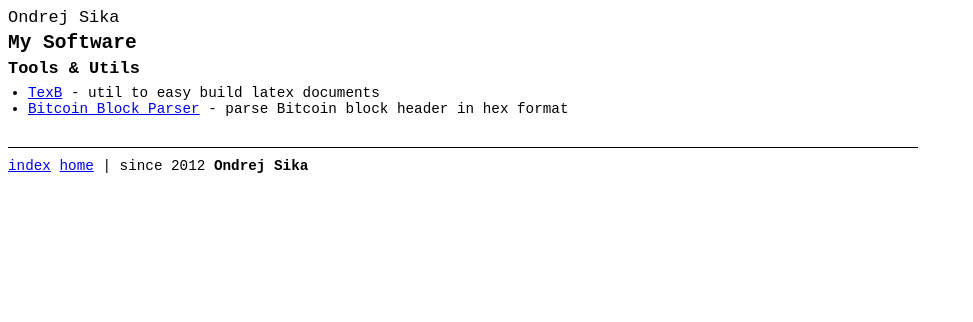
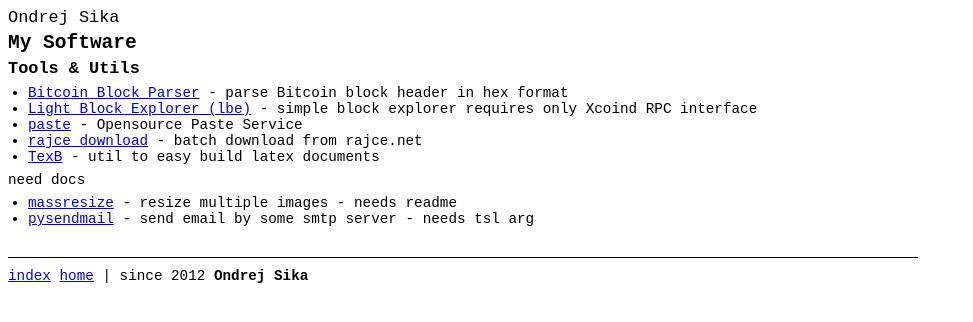
Before and after one commit to ondrejsika/ondrejsika.com, a Jekyll site: the page built from software/index.md, in a window 1280 px wide. Shown: the top 322 px of the page, without its empty margins (0-973 px from the left). Built offline with Jekyll 4.4.1, drawn with Linux system fonts in a browser that asks for light colours; Markdown is read by kramdown in place of the engine named in the settings; comment, search, counter and statistics services are not loaded.

Commit message:
update software part

```diff
--- a/software/index.md
+++ b/software/index.md
@@ -7,5 +7,13 @@
 
 ### Tools & Utils
 
+* [Bitcoin Block Parser](https://ondrejsika.com/js-utils/bitcoin-block-parser.html) - parse Bitcoin block header in hex format
+* [Light Block Explorer (lbe)](https://github.com/ondrejsika/lbe) - simple block explorer requires only Xcoind RPC interface
+* [paste](https://github.com/ondrejsika/paste) - Opensource Paste Service
+* [rajce_download](https://github.com/ondrejsika/rajce_download) - batch download from rajce.net
 * [TexB](https://github.com/ondrejsika/texb) - util to easy build latex documents
-* [Bitcoin Block Parser](https://ondrejsika.com/js-utils/bitcoin-block-parser.html) - parse Bitcoin block header in hex format
+
+need docs
+
+* [massresize](https://github.com/ondrejsika/massresize) - resize multiple images - needs readme
+* [pysendmail](https://github.com/ondrejsika/pysendmail) - send email by some smtp server - needs tsl arg
```
